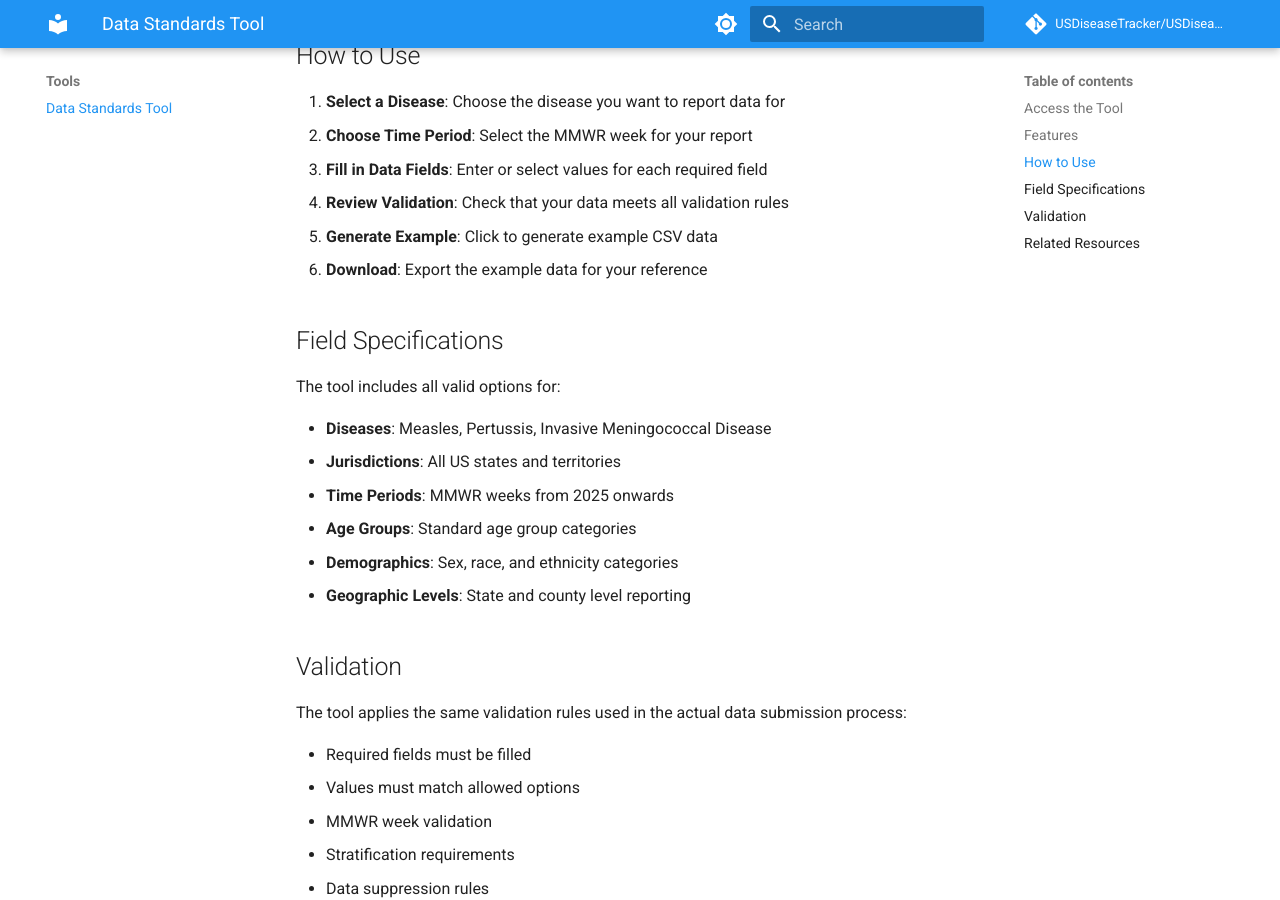
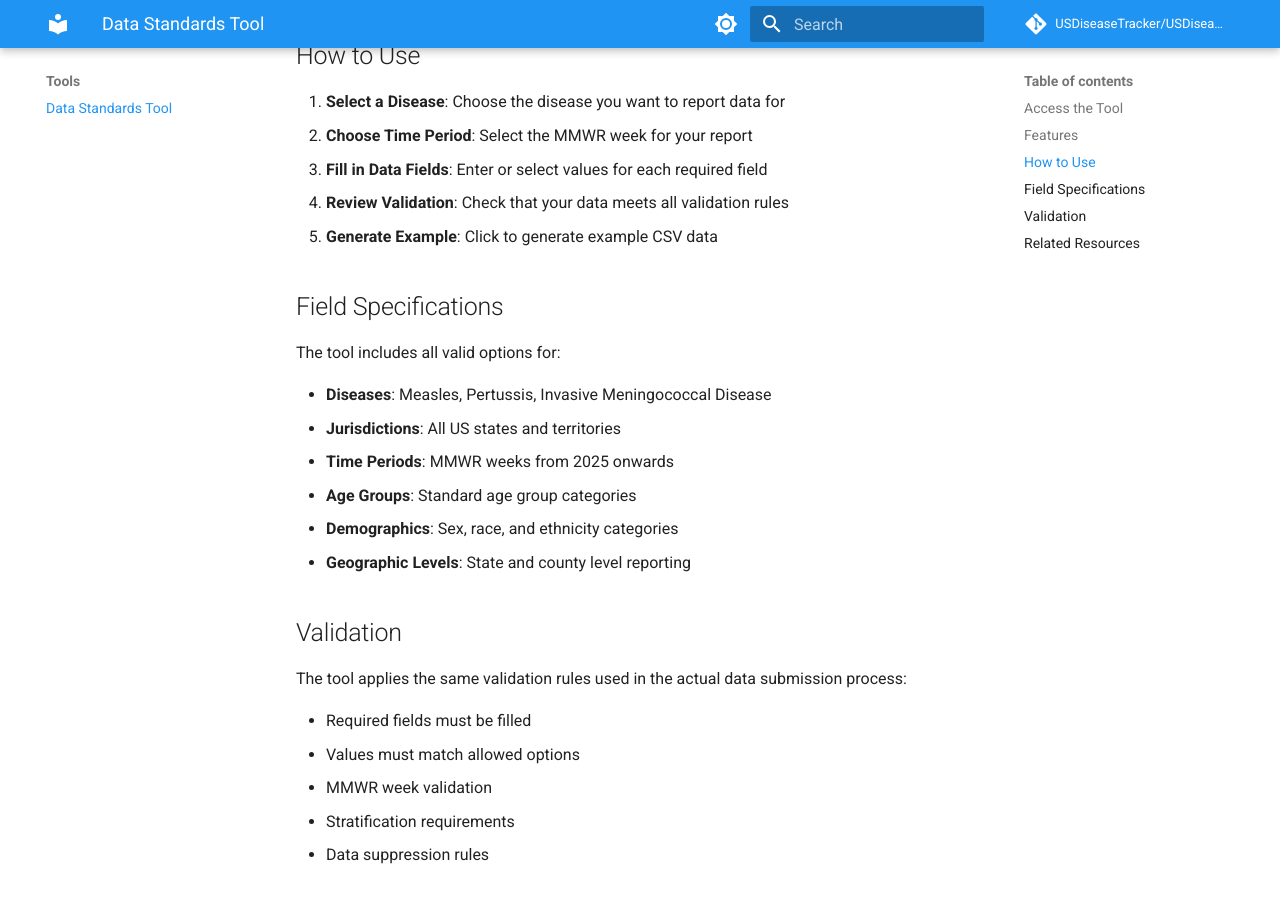
Before and after one commit to USDiseaseTracker/USDiseaseTracker-Docs, an MkDocs documentation site: the page built from docs/data-standards-tool.md, in a window 1280 px wide and 900 px high, scrolled down 688 px. Built offline with MkDocs 1.6.1 and Material for MkDocs 9.7.7, drawn with Linux system fonts in a browser that asks for light colours; comment, search, counter and statistics services are not loaded.

Commit message:
Remove download step from data standards tool
Removed the download step from the data generation process.

```diff
--- a/docs/data-standards-tool.md
+++ b/docs/data-standards-tool.md
@@ -25,7 +25,6 @@ The USDT Data Standards Tool is an interactive web application that helps you ex
 3. **Fill in Data Fields**: Enter or select values for each required field
 4. **Review Validation**: Check that your data meets all validation rules
 5. **Generate Example**: Click to generate example CSV data
-6. **Download**: Export the example data for your reference
 
 ## Field Specifications
 
```
